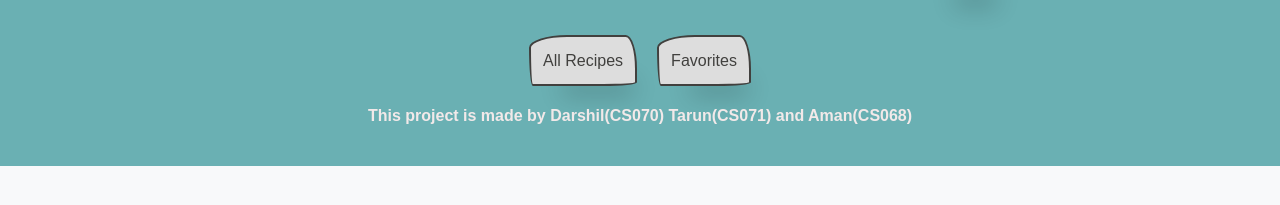
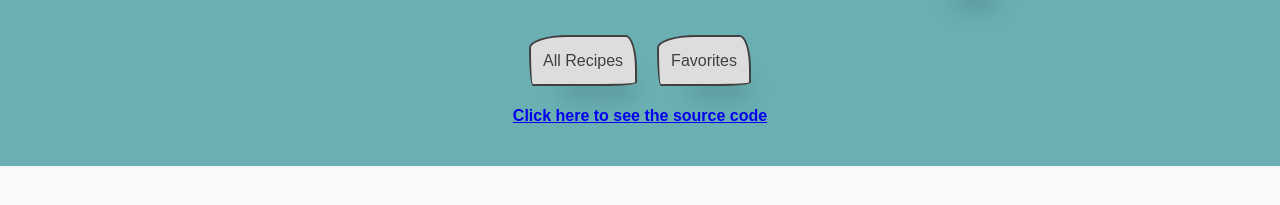
Before and after one commit to Twilight344/recipefinder, a plain HTML site: page index.html in a window 1280 px wide. Shown: the part 155-360 px from the top of the page. Drawn offline with Linux system fonts and the light colour scheme.

Commit message:
Update index.html

```diff
--- a/index.html
+++ b/index.html
@@ -21,7 +21,7 @@
       <button id="favorites-tab" class="button-55" role="button">Favorites</button>
 
     </nav>
-    <h4>This project is made by Darshil(CS070) Tarun(CS071) and Aman(CS068)</h4>
+      <h4><a href="https://github.com/Twilight344/INTERACTIVERECIPEFINDER" target="_blank">Click here to see the source code</a></h4>
   </header>
 
   <main>
```
